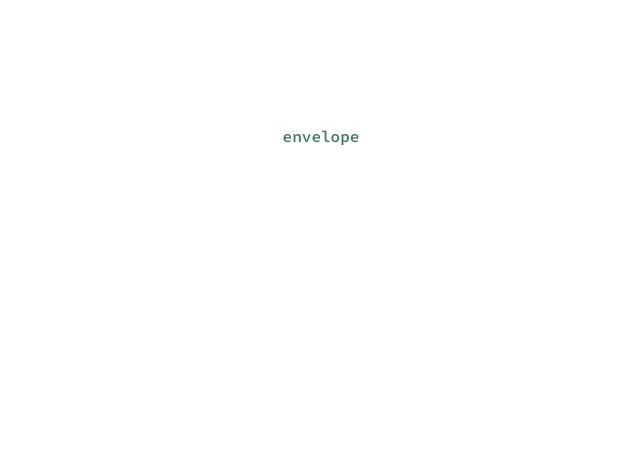
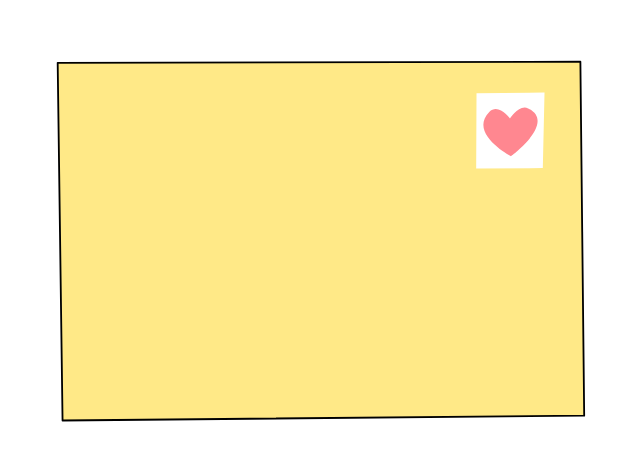
Before and after one commit to vrk/cardforfriend, a React (Create React App) app: page / in a window 1280 px wide. Shown: the part 264-724 px from the top of the page, without its empty margins (319-959 px from the left). Built offline with nearby package versions, Linux system fonts and the light colour scheme.

Commit message:
add changes

```diff
--- a/src/App.css
+++ b/src/App.css
@@ -9,4 +9,5 @@ body {
   flex-direction: column;
   display: flex;
   justify-content: center;
+  align-items: center;
 }
--- a/src/components/CardView.js
+++ b/src/components/CardView.js
@@ -4,18 +4,33 @@ import Envelope from "./Envelope";
 
 function CardView() {
   const [isOpen, setIsOpen] = useState(false);
+  const [isFinished, setIsFinished] = useState(false);
 
-  const display = isOpen ? (
+  const onIsOpen = () => {
+    setIsOpen(true);
+  };
+
+  const onIsFinished = () => {
+    setIsFinished(true);
+  };
+
+  const displayCard = isFinished && (
     <OpenCard bgWord="jake" header="happy birthday">
       <p>hello my friend</p>
 
       <p>I think you are the best</p>
     </OpenCard>
-  ) : (
-    <Envelope />
+  );
+  const displayEnvelope = !isFinished && (
+    <Envelope onIsOpen={onIsOpen} onIsFinished={onIsFinished} />
   );
 
-  return <Fragment>{display}</Fragment>;
+  return (
+    <Fragment>
+      {displayCard}
+      {displayEnvelope}
+    </Fragment>
+  );
 }
 
 export default CardView;
--- a/src/components/CardViewStyles.module.css
+++ b/src/components/CardViewStyles.module.css
@@ -1,6 +1,7 @@
 #card {
   background-color: #e5f3ee;
   position: relative;
+  transition: 1s;
 }
 
 .flipLeft {
--- a/src/components/Envelope.js
+++ b/src/components/Envelope.js
@@ -1,8 +1,43 @@
 import React, { useState } from "react";
+import styles from "./EnvelopeStyles.module.css";
+import EnvelopeFrontSvg from "./EnvelopeFrontSvg.js";
+import EnvelopeBackSvg from "./EnvelopeBackSvg.js";
 
-function Envelope({ onIsOpen }) {
+function Envelope({ onIsOpen, onIsFinished }) {
   const [isFlipped, setIsFlipped] = useState(false);
-  return <div>envelope</div>;
+  const [isOpened, setIsOpened] = useState(false);
+
+  const onClick = () => {
+    setIsFlipped(true);
+  };
+
+  const onOpened = () => {
+    console.log("is opened");
+    setIsOpened(true);
+    onIsOpen();
+    onIsFinished();
+  };
+
+  const onTransitionEnd = () => {
+    if (isOpened) {
+      console.log("meep");
+    }
+  };
+
+  const contentClassNames =
+    styles.content + (isFlipped ? ` ${styles.rotate}` : "");
+  return (
+    <div
+      className={styles.envelope + (isOpened ? ` ${styles.goAway}` : "")}
+      onClick={onClick}
+      onTransitionEnd={onTransitionEnd}
+    >
+      <div className={contentClassNames}>
+        <EnvelopeFrontSvg className={styles.front} />
+        <EnvelopeBackSvg className={styles.back}>{onOpened}</EnvelopeBackSvg>
+      </div>
+    </div>
+  );
 }
 
 export default Envelope;
--- /dev/null
+++ b/src/components/EnvelopeBackSvg.js
@@ -0,0 +1,60 @@
+import React, { useState } from "react";
+import styles from "./EnvelopeBackSvgStyles.module.css";
+
+const LINE_HOVER_WIDTH = 10;
+const LINE_NORMAL_WIDTH = 5;
+
+function EnvelopeBackSvg(props) {
+  const [strokeWidth, setStrokeWidth] = useState(LINE_NORMAL_WIDTH);
+  const [isOpen, setIsOpen] = useState(false);
+
+  const onFlapHover = (event) => {
+    setStrokeWidth(LINE_HOVER_WIDTH);
+  };
+  const onFlapMouseout = (event) => {
+    setStrokeWidth(LINE_NORMAL_WIDTH);
+  };
+  const onFlapClick = () => {
+    setStrokeWidth(LINE_NORMAL_WIDTH);
+    setIsOpen(true);
+    props.children();
+  };
+
+  return (
+    <svg
+      id={styles.backEnv}
+      viewBox="14.811 -568.853 1473.271 1581.176"
+      fillRule="evenodd"
+      clipRule="evenodd"
+      strokeLinecap="round"
+      strokeLinejoin="round"
+      {...props}
+    >
+      <g stroke="#000" strokeLinecap="butt">
+        <path d="M-62.491 1083.669l5.774-11.55" />
+        <path
+          strokeWidth={5}
+          d="M1453.65 995.389l2.18-980.793L22.779 28.002l.675 970.347 1430.198-2.96z"
+          fill="#ffe987"
+        />
+      </g>
+      <g stroke="#000" strokeWidth={5} fill="#ffe987" strokeLinecap="butt">
+        <path d="M1461.46 24.629l-647.32 411.62 1.32 318.52 645 242.02 1-972.16zM19.562 36.013L711.14 429.249l-49.63 330.61-640.956 239.93-.993-963.776z" />
+        <path d="M18.066 1001.129s629.145-600.4 733.395-604.994c102.25-4.507 708.72 600.594 708.72 600.594l-1442.115 4.4z" />
+      </g>
+      <path
+        stroke="#000"
+        strokeWidth={strokeWidth}
+        d="M1472.14 13.249s-577.77 572.016-716 571c-136-1-744.93-556.464-744.93-556.464l1460.93-14.536z"
+        fill="#ffe987"
+        strokeLinecap="butt"
+        className={isOpen ? styles.open : ""}
+        onMouseOver={onFlapHover}
+        onMouseOut={onFlapMouseout}
+        onClick={onFlapClick}
+      />
+    </svg>
+  );
+}
+
+export default EnvelopeBackSvg;
--- /dev/null
+++ b/src/components/EnvelopeBackSvgStyles.module.css
@@ -0,0 +1,3 @@
+.open {
+  transform: rotate(-1deg) rotateX(180deg) translateY(-4%);
+}
--- /dev/null
+++ b/src/components/EnvelopeFrontSvg.js
@@ -0,0 +1,33 @@
+import * as React from "react";
+
+function EnvelopeFrontSvg(props) {
+  return (
+    <svg
+      // viewBox="0 -12.088 1464.484 1013.454"
+      viewBox="0 -575.093 1459.559 1576.459"
+      fillRule="evenodd"
+      clipRule="evenodd"
+      strokeLinecap="round"
+      strokeLinejoin="round"
+      {...props}
+    >
+      <path
+        stroke="#000"
+        strokeWidth={5}
+        d="M21.221 991.809L7.827 11.105l1433.11-2.977 10.42 970.29L21.22 991.809z"
+        fill="#ffe987"
+        strokeLinecap="butt"
+      />
+      <path
+        d="M1156.156 94.487l-.94 206.235 182.69-.942 4.71-207.176-186.46 1.883z"
+        fill="#fff"
+      />
+      <path
+        d="M1250.636 267.136s-117.68-61.925-59.55-121.443c25.04-25.635 56.84 17.944 56.84 17.944s25.44-39.408 49.74-27.557c78.84 38.452-47.03 131.056-47.03 131.056z"
+        fill="#ff8790"
+      />
+    </svg>
+  );
+}
+
+export default EnvelopeFrontSvg;
--- a/src/components/EnvelopeStyles.module.css
+++ b/src/components/EnvelopeStyles.module.css
@@ -0,0 +1,40 @@
+.envelope {
+  position: relative;
+  width: 600px;
+  height: 575px;
+  perspective: 1000px;
+  transition: all 0.5s;
+  transform-origin: left;
+}
+
+.goAway {
+  transform: rotate(-120deg) translateX(600px);
+}
+
+.content {
+  position: absolute;
+  width: 100%;
+  height: 100%;
+
+  transition: transform 1s;
+  transform-style: preserve-3d;
+}
+
+.rotate {
+  transform: rotateY(180deg);
+  transition: transform 0.5s;
+}
+
+.front,
+.back {
+  position: absolute;
+  height: 100%;
+  width: 100%;
+  text-align: center;
+  backface-visibility: hidden;
+  left: 0;
+}
+
+.back {
+  transform: rotateY(180deg);
+}
```
Also changed, not shown: src/envelope-back.svg (added), src/envelope-front.svg (added).
